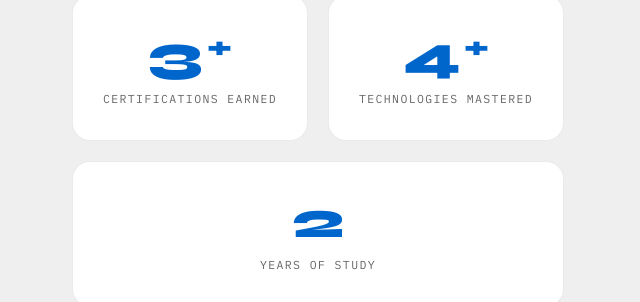
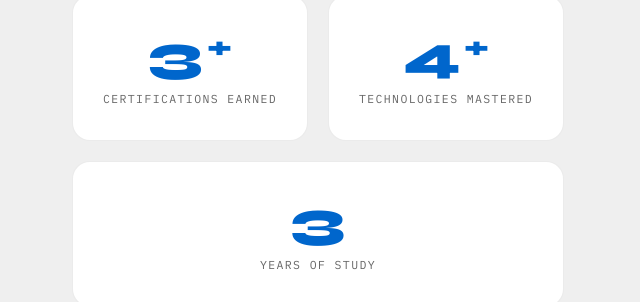
Before and after one commit to Chauraya/Web-portfolio, a plain HTML site: page index.html in a window 1280 px wide. Shown: the part 1059-1361 px from the top of the page, 604-1244 px from the left. Drawn offline with nearby package versions, Linux system fonts and the light colour scheme.

```diff
--- a/index.html
+++ b/index.html
@@ -124,7 +124,7 @@
             <span class="counter-label">Technologies Mastered</span>
           </div>
           <div class="counter-card counter-span">
-            <span class="counter-num" data-target="2">2</span>
+            <span class="counter-num" data-target="3">2+</span>
             <span class="counter-label">Years of Study</span>
           </div>
         </div>
```
Also changed, not shown: 1 other file.
